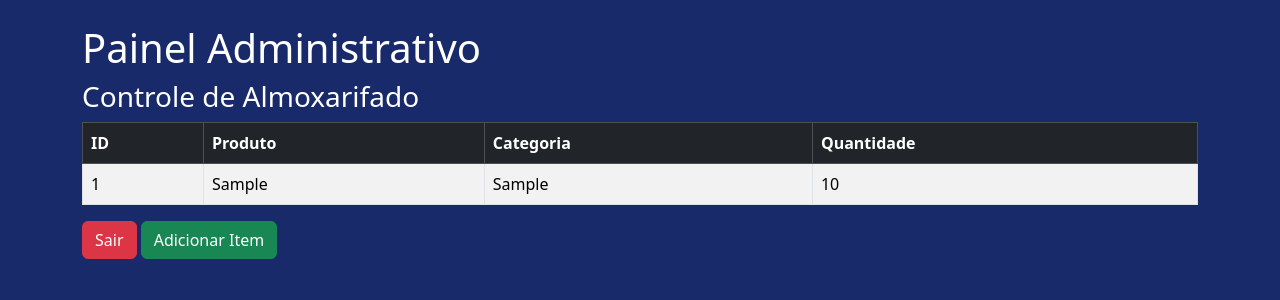
After one commit to Henri918/Atividade, a Flask app: page /adm in a window 1280 px wide. The commit adds this page. Shown: the top 300 px of the page. Run offline with Flask 3, Linux system fonts and the light colour scheme; tables that the repository leaves empty or names only in its code hold one stand-in row (values such as "Sample post").

Commit message:
versao mais simga

```diff
--- a/app.py
+++ b/app.py
@@ -7,7 +7,7 @@ conexao = mysql.connector.connect(
     host="localhost",
     user="root",
     password="",
-    database="login"
+    database="usuarios"
 )
 
 @app.route('/')
@@ -23,15 +23,26 @@ def login():
 
     cursor = conexao.cursor()
 
-    comando = "SELECT * FROM Usuarios WHERE email=%s AND senha=%s"
-    valores = (email, senha)
+    comando = """
+    SELECT *
+    FROM Usuarios
+    WHERE email=%s
+    AND senha=%s
+    """
 
-    cursor.execute(comando, valores)
+    cursor.execute(comando,(email,senha))
 
     usuario = cursor.fetchone()
 
     if usuario:
-        return redirect('/dps')
+
+        tipo = usuario[3]
+
+        if tipo == "admin":
+            return redirect('/adm')
+
+        else:
+            return redirect('/dps')
 
     return "Email ou senha incorretos"
 
@@ -39,7 +50,7 @@ def login():
 def cadastro():
     return render_template('dps.html')
 
-@app.route('/cadastrar', methods=['POST'])
+@app.route('/login', methods=['POST'])
 def cadastrar():
 
     email = request.form['email']
@@ -63,4 +74,46 @@ def cadastrar():
 def pag():
     return render_template('antesdodps.html')
 
+@app.route('/adm')
+def adm():
+
+    cursor = conexao.cursor()
+
+    cursor.execute(
+        "SELECT * FROM produtos"
+    )
+
+    produtos = cursor.fetchall()
+
+    return render_template(
+        'adm.html',
+        produtos=produtos
+    )
+@app.route('/cadastrarproduto', methods=['POST'])
+def cadastrarproduto():
+
+    produto = request.form['produto']
+    categoria = request.form['categoria']
+    quantidade = request.form['quantidade']
+
+    cursor = conexao.cursor()
+
+    comando = """
+    INSERT INTO produtos(
+        produto,
+        categoria,
+        quantidade
+    )
+    VALUES(%s,%s,%s)
+    """
+
+    cursor.execute(
+        comando,
+        (produto,categoria,quantidade)
+    )
+
+    conexao.commit()
+
+    return redirect('/adm')
+
 app.run(debug=True)
--- a/static/style.css
+++ b/static/style.css
@@ -46,3 +46,6 @@ form{
     left: 20px;
     top: 0px;
 }
+#tela{
+    background-color: #192a6b;
+}
--- /dev/null
+++ b/templates/adm.html
@@ -0,0 +1,86 @@
+<!DOCTYPE html>
+<html lang="en">
+<head>
+    <meta charset="UTF-8">
+    <meta name="viewport" content="width=device-width, initial-scale=1.0">
+    <title>Pagina ADM</title>
+    <link href="https://cdn.jsdelivr.net/npm/bootstrap@5.3.8/dist/css/bootstrap.min.css" rel="stylesheet">
+    <link rel="stylesheet" href="static/style.css">
+</head>
+    <body id="tela" class="container mt-4">
+        <h1 style="color: white;">Painel Administrativo</h1>
+        <h3 style="color: white;">Controle de Almoxarifado</h3>
+        <table id="tabela" class="table table-striped table-bordered">
+        <thead class="table-dark">
+        <tr>
+            <th>ID</th>
+            <th>Produto</th>
+            <th>Categoria</th>
+            <th>Quantidade</th>
+        </tr>
+        </thead>
+        <tbody>
+        {% for produto in produtos %}
+        <tr>
+            <td>{{produto[0]}}</td>
+            <td>{{produto[1]}}</td>
+            <td>{{produto[2]}}</td>
+            <td>{{produto[3]}}</td>
+
+        </tr>
+        {% endfor %}
+        </tbody>
+        </table>
+        <a href="/" class="btn btn-danger">
+        Sair
+        </a>
+
+        <button onclick="mostrarFormulario()"
+    class="btn btn-success">
+
+    Adicionar Item
+
+    </button>
+
+    <div id="formulario" style="display:none;">
+
+        <form action="/cadastrarproduto" method="POST">
+
+        <input
+        type="text"
+        name="produto"
+        placeholder="Produto">
+
+        <input
+        type="text"
+        name="categoria"
+        placeholder="Categoria">
+
+        <input
+        type="number"
+        name="quantidade"
+        placeholder="Quantidade">
+
+        <button type="submit">
+
+        Salvar
+
+        </button>
+
+        </form>
+
+        </div>
+
+        <script>
+
+            function mostrarFormulario(){
+
+                document.getElementById(
+                    "formulario"
+                ).style.display="block"
+
+            }
+
+            </script>
+    </body>
+</html>
```
